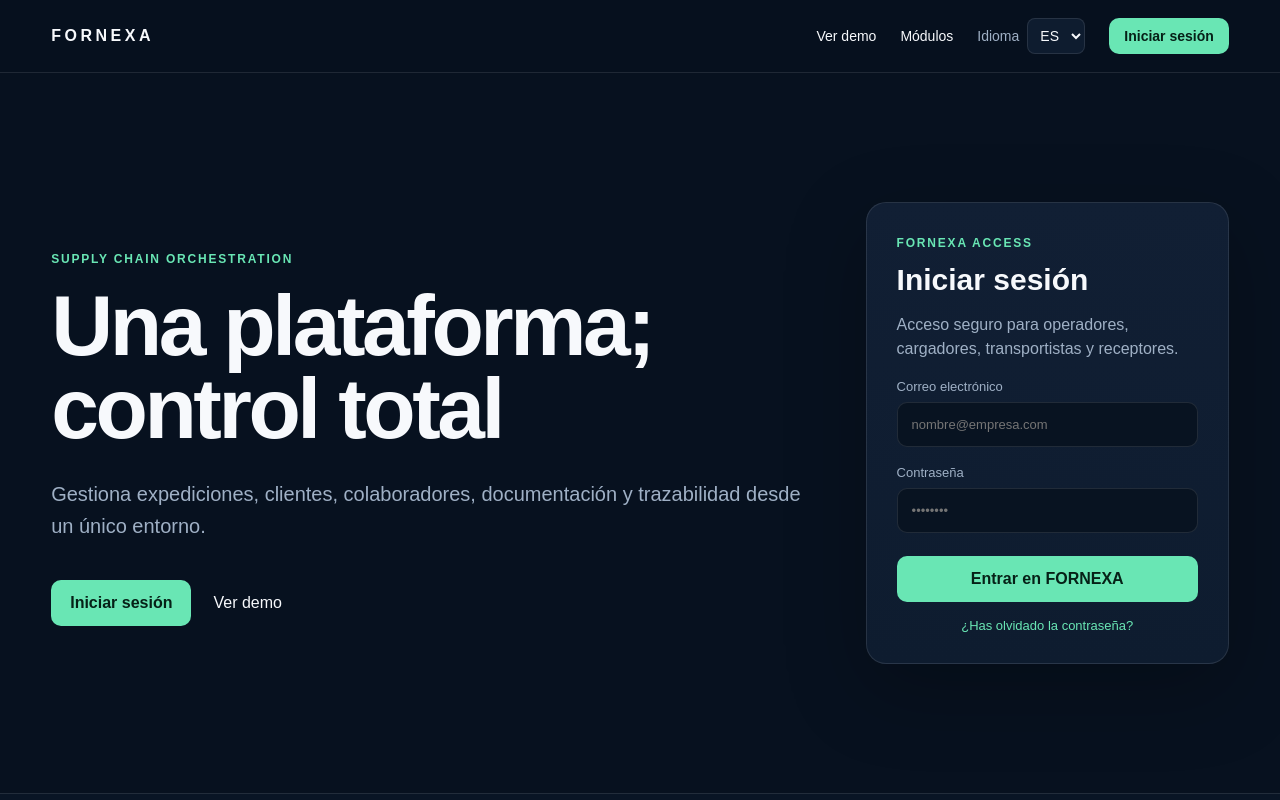
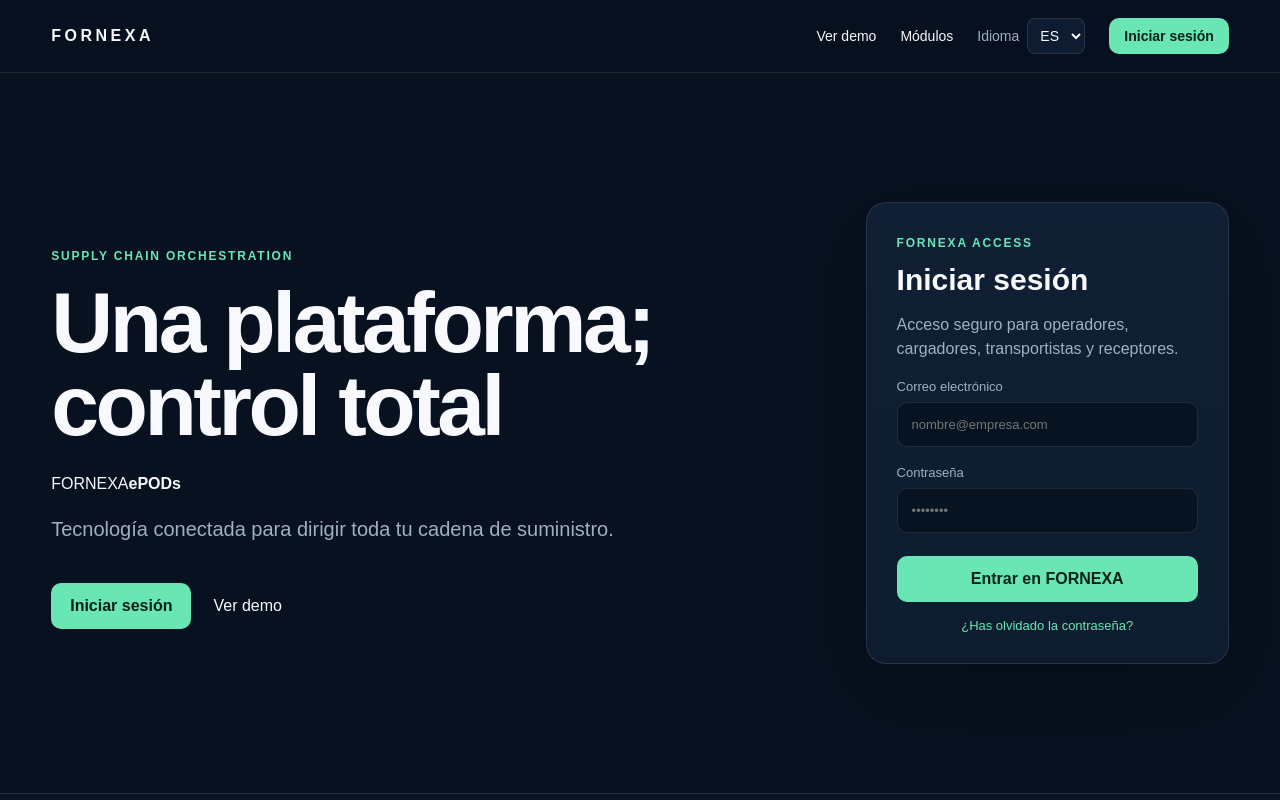
Before and after one commit to fragonh2-boop/Fornexa, a Next.js app: page / in a window 1280 px wide. Shown: the top 800 px of the page. Built offline with nearby package versions, Linux system fonts and the light colour scheme.

Commit message:
Add rotating landing solution messages

```diff
--- a/app/page.tsx
+++ b/app/page.tsx
@@ -1,12 +1,12 @@
 "use client";
 
-import { useState } from "react";
+import { useEffect, useState } from "react";
 
 const copy = {
   es: {
     tagline: "Supply chain orchestration",
     title: "Una plataforma; control total",
-    lead: "Gestiona expediciones, clientes, colaboradores, documentación y trazabilidad desde un único entorno.",
+    lead: "Tecnología conectada para dirigir toda tu cadena de suministro.",
     login: "Iniciar sesión",
     demo: "Ver demo",
     modules: "Módulos",
@@ -31,8 +31,8 @@ const copy = {
   },
   en: {
     tagline: "Supply chain orchestration",
-    title: "Operational transport control in one platform.",
-    lead: "Manage shipments, customers, partners, documentation and traceability from a single environment.",
+    title: "One platform; total control",
+    lead: "Connected technology to manage your entire supply chain.",
     login: "Sign in",
     demo: "View demo",
     modules: "Modules",
@@ -57,8 +57,8 @@ const copy = {
   },
   fr: {
     tagline: "Supply chain orchestration",
-    title: "Le contrôle opérationnel du transport sur une seule plateforme.",
-    lead: "Gérez les expéditions, clients, partenaires, documents et la traçabilité depuis un environnement unique.",
+    title: "Une plateforme ; un contrôle total",
+    lead: "Une technologie connectée pour piloter toute votre supply chain.",
     login: "Se connecter",
     demo: "Voir la démo",
     modules: "Modules",
@@ -83,6 +83,16 @@ const copy = {
   }
 };
 
+const rotatingSolutions = [
+  "Supply Chain Suite",
+  "eCRM",
+  "ePODs",
+  "BI by AI",
+  "Reports by AI",
+  "Smart Blockchain",
+  "Smart Solutions"
+];
+
 type Language = keyof typeof copy;
 
 const shipments = [
@@ -94,7 +104,16 @@ const shipments = [
 export default function Home() {
   const [language, setLanguage] = useState<Language>("es");
   const [showLogin, setShowLogin] = useState(false);
+  const [solutionIndex, setSolutionIndex] = useState(0);
   const t = copy[language];
+
+  useEffect(() => {
+    const timer = window.setInterval(() => {
+      setSolutionIndex((current) => (current + 1) % rotatingSolutions.length);
+    }, 2300);
+
+    return () => window.clearInterval(timer);
+  }, []);
 
   return (
     <main>
@@ -119,6 +138,10 @@ export default function Home() {
         <div className="hero-copy">
           <p className="eyebrow">{t.tagline}</p>
           <h1>{t.title}</h1>
+          <div className="rotating-message" aria-live="polite">
+            <span className="rotating-label">FORNEXA</span>
+            <strong key={solutionIndex}>{rotatingSolutions[solutionIndex]}</strong>
+          </div>
           <p className="lead">{t.lead}</p>
           <div className="actions">
             <button onClick={() => setShowLogin(true)}>{t.login}</button>
```
